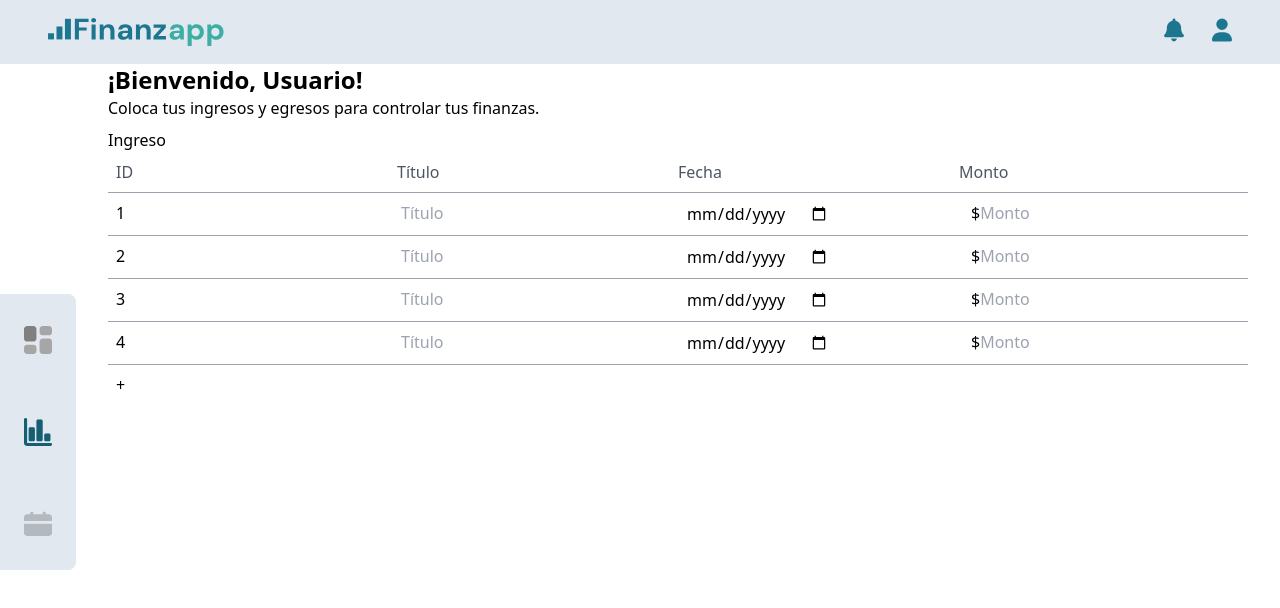
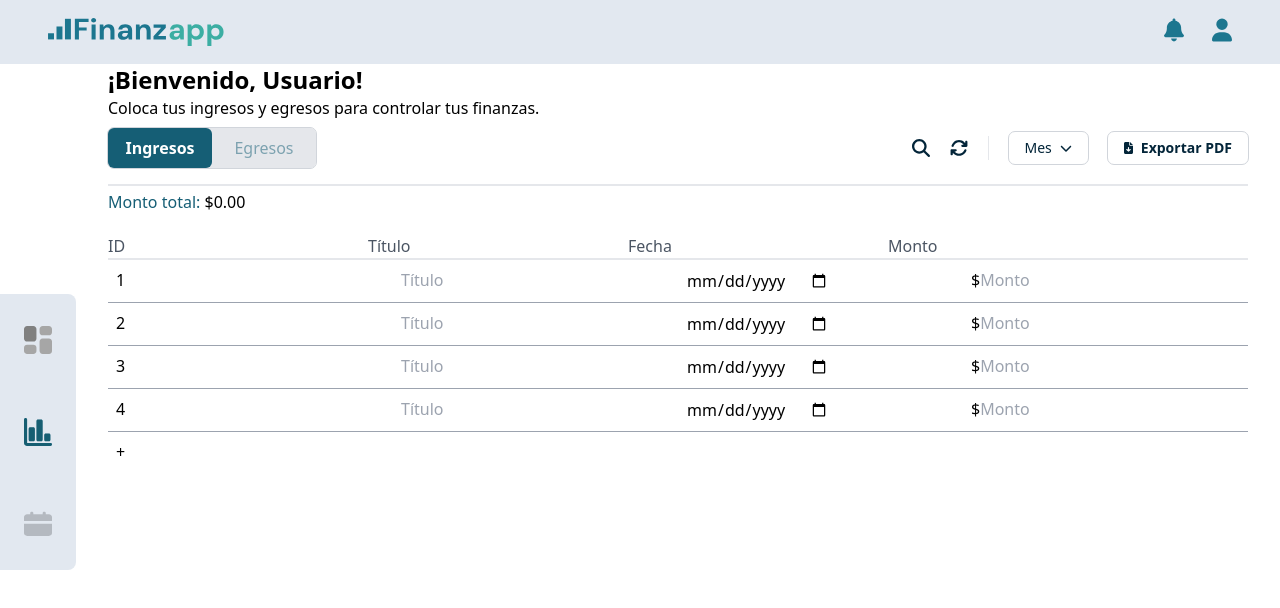
Before and after one commit to No-Country-simulation/c21-01-ft-node-react, a React (Vite) app in the folder front/: page /dashboard in a window 1280 px wide. Both pictures are taken after a click on the item 38 px from the left and 432 px from the top of the page. Shown: the top 608 px of the page. Built offline with nearby package versions, Linux system fonts and the light colour scheme.

Commit message:
style: layout and styling update

```diff
--- a/front/src/modules/dashboard/components/ToggleSection.jsx
+++ b/front/src/modules/dashboard/components/ToggleSection.jsx
@@ -1,5 +1,15 @@
 import { useState } from "react";
+
 import { FieldGroup } from "./FieldGroup";
+import { TotalCount } from "./TotalCount";
+
+import { FontAwesomeIcon } from "@fortawesome/react-fontawesome";
+import {
+  faMagnifyingGlass,
+  faArrowsRotate,
+  faChevronDown,
+  faFileArrowDown,
+} from "@fortawesome/free-solid-svg-icons";
 
 export const ToggleSection = () => {
   const [showIncome, setShowIncome] = useState(true);
@@ -9,6 +19,7 @@ export const ToggleSection = () => {
       title: "",
       date: "",
       amount: "",
+      errors: {}
     }))
   );
   const [expendData, setExpendData] = useState(
@@ -17,6 +28,7 @@ export const ToggleSection = () => {
       title: "",
       date: "",
       amount: "",
+      errors: {}
     }))
   );
 
@@ -27,24 +39,80 @@ export const ToggleSection = () => {
 
   return (
     <div>
-      <button onClick={handleToggle}>
-        {showIncome ? "Ingreso" : "Egreso"}
-      </button>
+      <div className="w-full flex flex-row justify-between items-center pb-4">
+        <button
+          onClick={handleToggle}
+          className="relative w-52 h-10 rounded-md bg-gray-200 cursor-pointer transition-all duration-500 flex justify-between items-center outline outline-1 outline-gray-300"
+        >
+          <span className="w-1/2 text-cyan-800 opacity-50">Ingresos</span>
+          <span className="w-1/2 text-cyan-800 opacity-50">Egresos</span>
 
-      <div className="w-full flex flex-row justify-between border-b border-gray-400 p-2">
-        <span className="font-medium text-base text-gray-600 w-full text-left">
+          <span
+            className={`w-1/2 h-full absolute rounded-md top-0 transition-all duration-500 font-bold text-base text-white flex items-center justify-center bg-cyan-800
+          ${showIncome ? "left-0" : "left-1/2"}`}
+          >
+            {showIncome ? "Ingresos" : "Egresos"}
+          </span>
+        </button>
+
+        <div className="w-fit flex flex-row items-center gap-5">
+          <div className="flex flex-row items-center gap-5">
+            <FontAwesomeIcon
+              icon={faMagnifyingGlass}
+              className="text-lg text-primary-dark"
+            />
+
+            <FontAwesomeIcon
+              icon={faArrowsRotate}
+              className="text-lg text-primary-dark"
+            />
+          </div>
+
+          <hr className="w-px h-6 bg-gray-200" />
+
+          <div className="flex flex-row items-center gap-5">
+            <button className="w-fit h-6 p-4 flex items-center gap-2 rounded-md outline outline-1 outline-gray-300">
+              <span className="text-primary-dark text-sm">Mes</span>
+
+              <FontAwesomeIcon
+                icon={faChevronDown}
+                className="text-xs text-primary-dark"
+              />
+            </button>
+
+            <button className="w-fit h-6 p-4 flex items-center gap-2 rounded-md outline outline-1 outline-gray-300">
+              <FontAwesomeIcon
+                icon={faFileArrowDown}
+                className="text-xs text-primary-dark"
+              />
+
+              <span className="text-primary-dark text-sm font-bold">
+                Exportar PDF
+              </span>
+            </button>
+          </div>
+        </div>
+      </div>
+
+      <hr className="border-b border-gray-200" />
+
+      <TotalCount data={currentData} />
+
+      <div className="w-full flex flex-row gap-5 pt-4">
+        <span className="font-medium text-base text-gray-600 w-60 text-left">
           ID
         </span>
-        <span className="font-medium text-base text-gray-600 w-full text-left">
+        <span className="font-medium text-base text-gray-600 w-60 text-left">
           Título
         </span>
-        <span className="font-medium text-base text-gray-600 w-full text-left">
+        <span className="font-medium text-base text-gray-600 w-60 text-left">
           Fecha
         </span>
-        <span className="font-medium text-base text-gray-600 w-full text-left">
+        <span className="font-medium text-base text-gray-600 w-60 text-left ">
           Monto
         </span>
       </div>
+      <hr className="border-b border-gray-200" />
       <FieldGroup data={currentData} setData={setCurrentData} />
     </div>
   );
```
